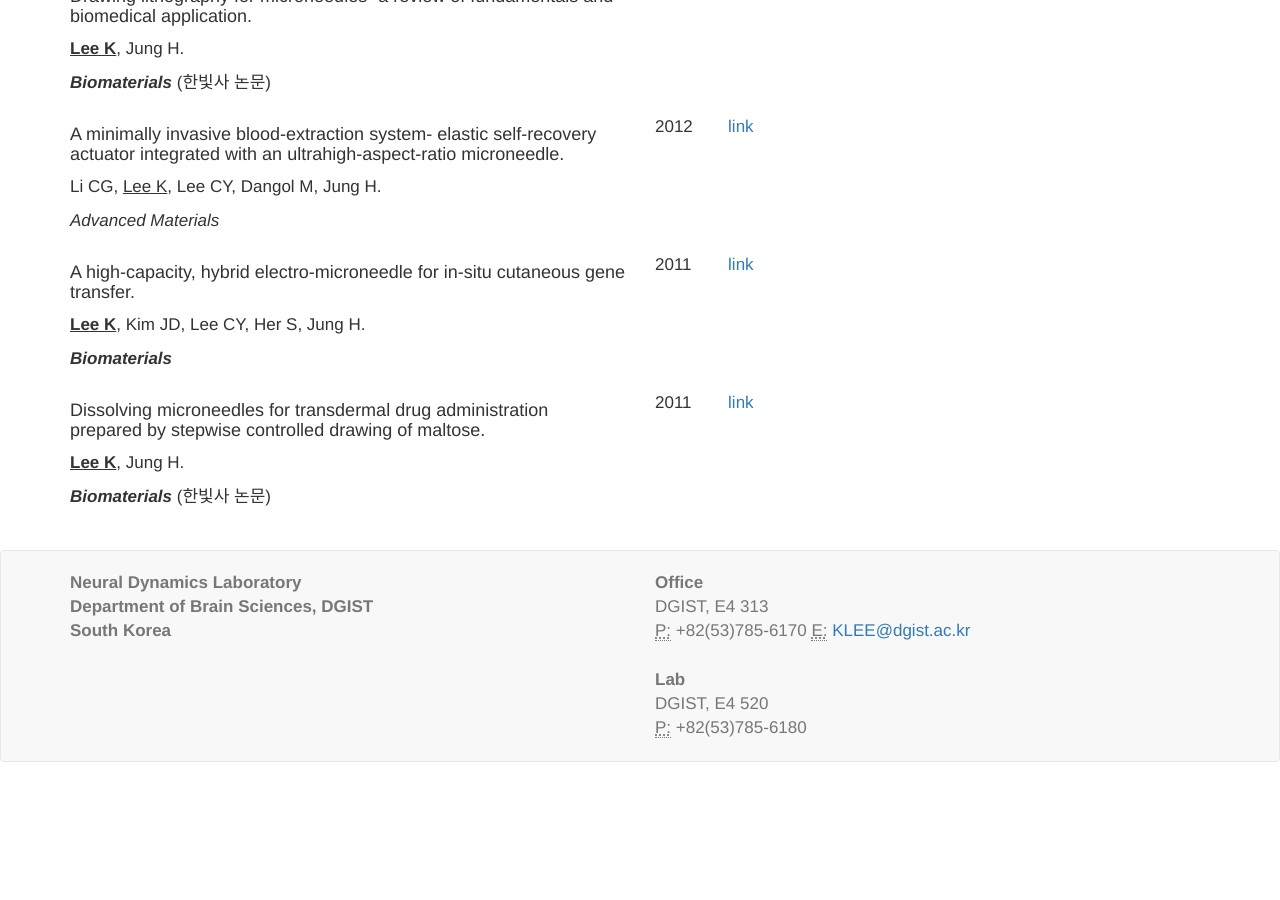
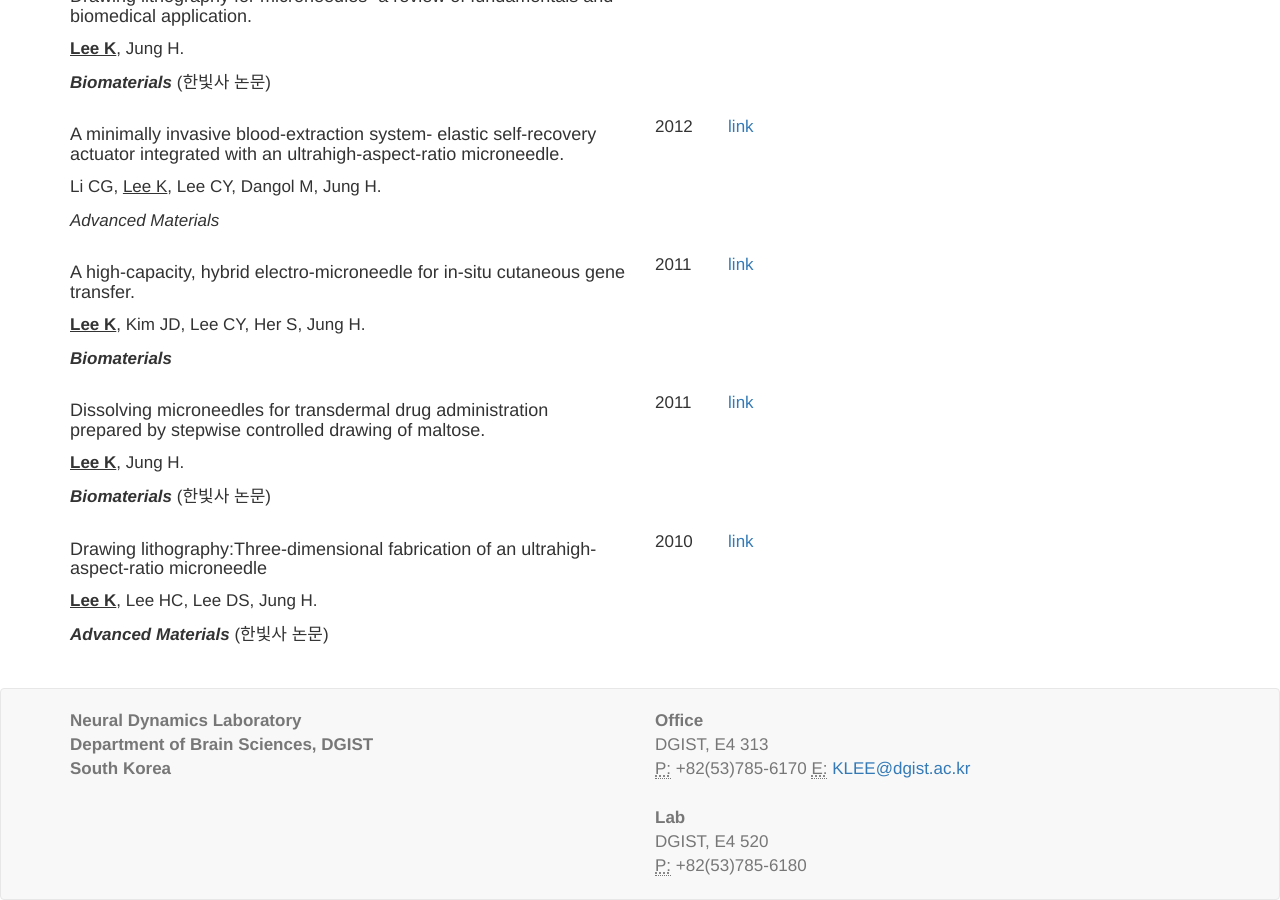
Before and after one commit to kleelab/kleelab.github.io, a Jekyll site: the page built from publications.html, in a window 1280 px wide and 900 px high, scrolled down 2471 px. Built offline with Jekyll 4.4.1, drawn with Linux system fonts in a browser that asks for light colours; nearby versions of some CDN libraries; a style sheet for code colours, icons or effects is not loaded; before the commit the page ends 3233 px from its top, so only the background shows below that.

Commit message:
Update publications.yml

```diff
--- a/_data/publications.yml
+++ b/_data/publications.yml
@@ -170,3 +170,12 @@
   repo:
     name: link
     url: https://www.sciencedirect.com/science/article/pii/S0142961211000159?via%3Dihub
+
+- title: Drawing lithography:Three-dimensional fabrication of an ultrahigh-aspect-ratio microneedle
+  author: <b><u>Lee K</u></b>, Lee HC, Lee DS, Jung H.
+  where: <b><I>Advanced Materials</I></b> (한빛사 논문)
+  image:
+  year: 2010
+  repo:
+    name: link
+    url: https://onlinelibrary.wiley.com/doi/abs/10.1002/adma.200902418
```
